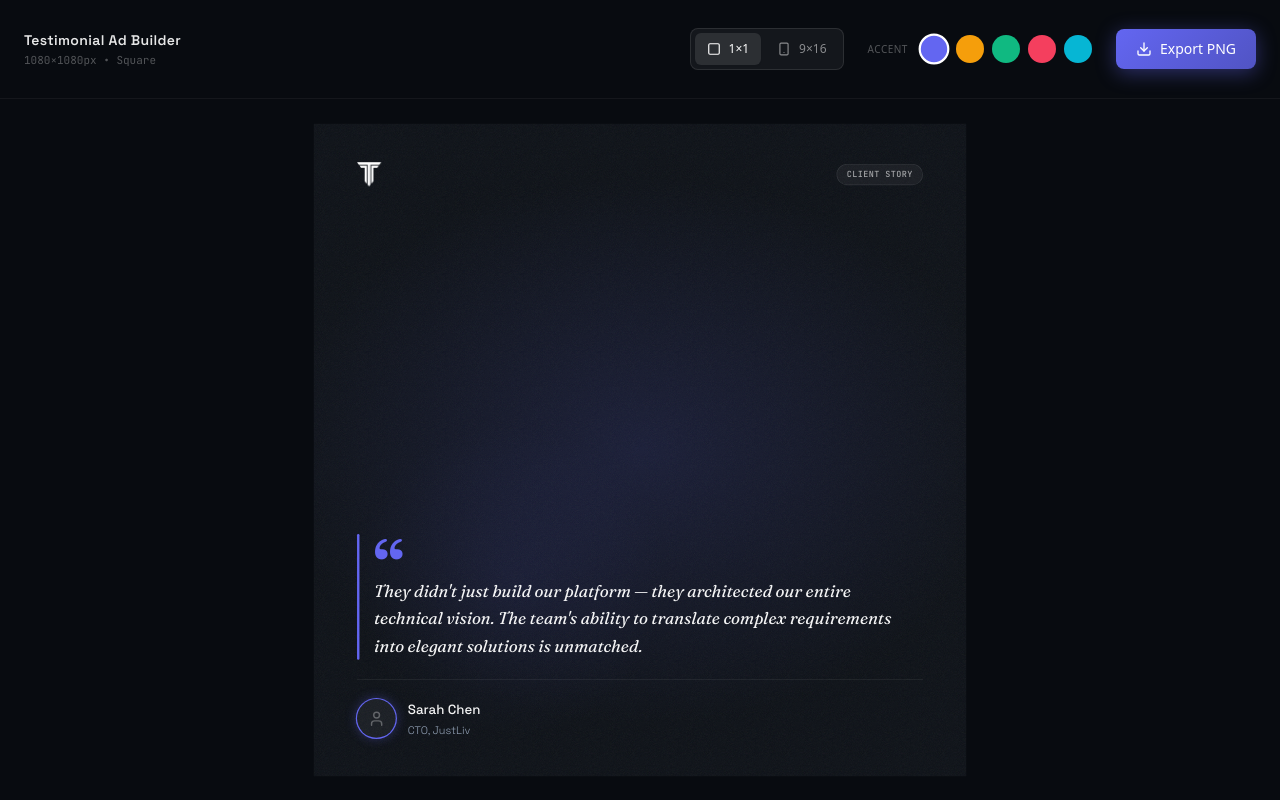
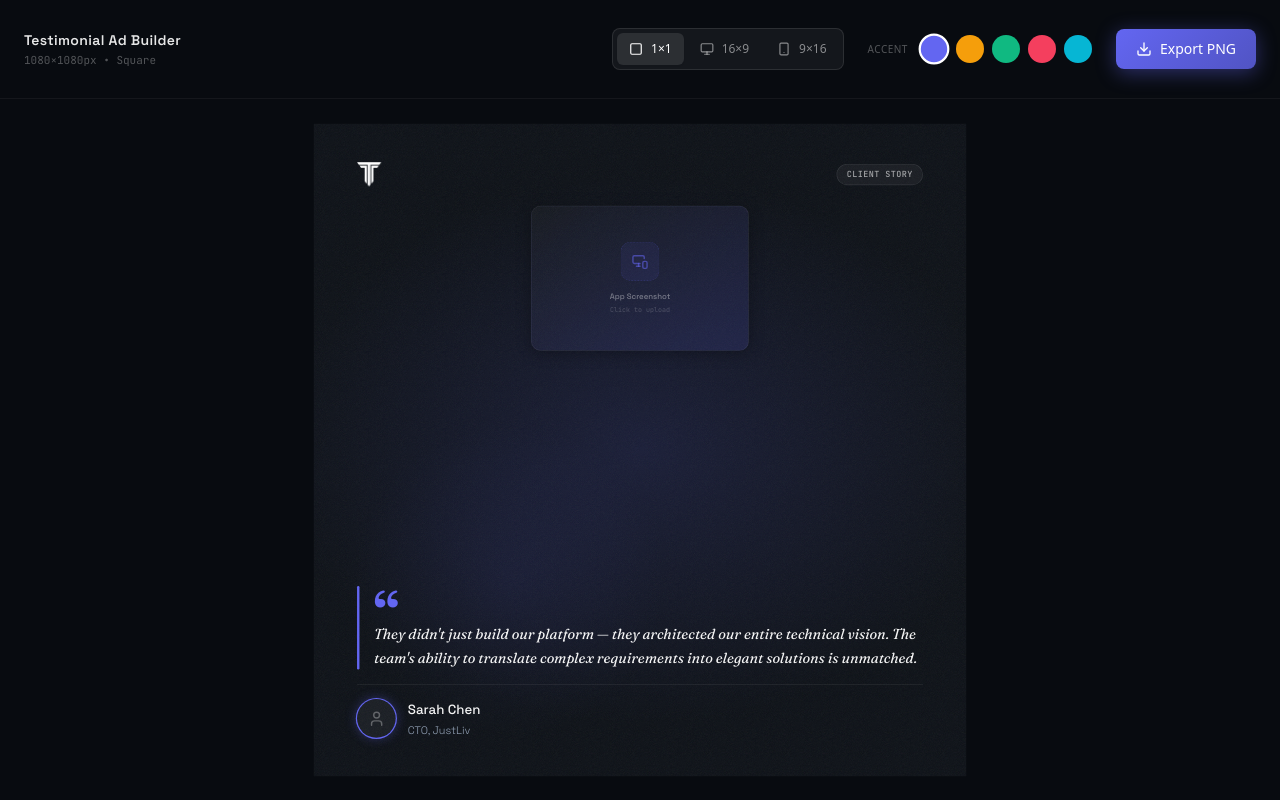
Before and after one commit to joshchakka/testimonial-ad-maker, a React (Vite) app: page / in a window 1280 px wide. Built offline with nearby package versions, Linux system fonts and the light colour scheme.

Commit message:
added 16x9 & image slots

```diff
--- /dev/null
+++ b/src/components/testimonial-ad/app-screenshot-slot.tsx
@@ -0,0 +1,123 @@
+import { useFileUpload } from "@/hooks/use-file-upload";
+import { MonitorSmartphone, X } from "lucide-react";
+import type { AccentTheme } from "./types";
+
+interface AppScreenshotSlotProps {
+  screenshotImage: string | null;
+  accentTheme: AccentTheme;
+  onScreenshotChange: (dataUrl: string | null) => void;
+  /** Orientation hint for sizing */
+  variant?: "square" | "vertical" | "landscape";
+}
+
+export function AppScreenshotSlot({
+  screenshotImage,
+  accentTheme,
+  onScreenshotChange,
+  variant = "square",
+}: AppScreenshotSlotProps) {
+  const { inputRef, triggerUpload, handleChange } = useFileUpload((url) =>
+    onScreenshotChange(url)
+  );
+
+  const dimensions = {
+    square: { width: 360, height: 240 },
+    vertical: { width: "100%" as const, height: 420 },
+    landscape: { width: "100%" as const, height: "100%" as const },
+  };
+
+  const dim = dimensions[variant];
+
+  return (
+    <div
+      className="relative cursor-pointer group"
+      onClick={triggerUpload}
+      title="Click to upload app screenshot"
+      style={{
+        width: dim.width,
+        height: dim.height,
+      }}
+    >
+      <div
+        className="w-full h-full rounded-2xl overflow-hidden transition-all border border-white/[0.08] relative"
+        style={{
+          background: screenshotImage
+            ? "transparent"
+            : `linear-gradient(135deg, rgba(255,255,255,0.03) 0%, ${accentTheme.gradientColor} 100%)`,
+          boxShadow: screenshotImage
+            ? `0 8px 40px rgba(0,0,0,0.5), 0 0 0 1px rgba(255,255,255,0.05)`
+            : `0 4px 24px rgba(0,0,0,0.3)`,
+        }}
+      >
+        {screenshotImage ? (
+          <img
+            src={screenshotImage}
+            alt="App screenshot"
+            className="w-full h-full object-cover object-top"
+          />
+        ) : (
+          <div className="w-full h-full flex flex-col items-center justify-center gap-4">
+            <div
+              className="w-16 h-16 rounded-2xl flex items-center justify-center transition-all group-hover:scale-110"
+              style={{
+                background: `${accentTheme.color}15`,
+                border: `1px dashed ${accentTheme.color}40`,
+              }}
+            >
+              <MonitorSmartphone
+                className="w-7 h-7 transition-colors"
+                style={{ color: `${accentTheme.color}90` }}
+              />
+            </div>
+            <div className="text-center">
+              <p
+                className="text-[13px] font-medium text-white/40 group-hover:text-white/60 transition-colors"
+                style={{ fontFamily: "'Space Grotesk', sans-serif" }}
+              >
+                App Screenshot
+              </p>
+              <p
+                className="text-[11px] text-white/20 mt-1"
+                style={{ fontFamily: "'JetBrains Mono', monospace" }}
+              >
+                Click to upload
+              </p>
+            </div>
+          </div>
+        )}
+
+        {/* Subtle inner shadow overlay for depth when image is present */}
+        {screenshotImage && (
+          <div
+            className="absolute inset-0 pointer-events-none rounded-2xl"
+            style={{
+              boxShadow: "inset 0 0 40px rgba(0,0,0,0.15)",
+            }}
+          />
+        )}
+      </div>
+
+      {/* Remove button */}
+      {screenshotImage && (
+        <button
+          className="absolute -top-2 -right-2 w-6 h-6 rounded-full bg-white/10 hover:bg-white/20 flex items-center justify-center opacity-0 group-hover:opacity-100 transition-opacity z-10 backdrop-blur-sm"
+          onClick={(e) => {
+            e.stopPropagation();
+            onScreenshotChange(null);
+          }}
+          title="Remove screenshot"
+        >
+          <X className="w-3.5 h-3.5 text-white/70" />
+        </button>
+      )}
+
+      <input
+        ref={inputRef}
+        type="file"
+        accept="image/*"
+        className="hidden"
+        onChange={handleChange}
+      />
+    </div>
+  );
+}
--- a/src/components/testimonial-ad/controls-toolbar.tsx
+++ b/src/components/testimonial-ad/controls-toolbar.tsx
@@ -1,4 +1,4 @@
-import { Download, Square, Smartphone } from "lucide-react";
+import { Download, Square, Smartphone, Monitor } from "lucide-react";
 import type { AccentTheme, AdFormat } from "./types";
 import { ACCENT_THEMES } from "./types";
 import { cn } from "@/lib/utils";
@@ -35,6 +35,18 @@ export function ControlsToolbar({
         >
           <Square className="w-3.5 h-3.5" />
           <span>1×1</span>
+        </button>
+        <button
+          onClick={() => onFormatChange("16x9")}
+          className={cn(
+            "flex items-center gap-2 px-3 py-2 rounded-md text-xs font-medium transition-all",
+            format === "16x9"
+              ? "bg-white/10 text-white shadow-sm"
+              : "text-white/50 hover:text-white/70"
+          )}
+        >
+          <Monitor className="w-3.5 h-3.5" />
+          <span>16×9</span>
         </button>
         <button
           onClick={() => onFormatChange("9x16")}
--- a/src/components/testimonial-ad/quote-block.tsx
+++ b/src/components/testimonial-ad/quote-block.tsx
@@ -14,6 +14,21 @@ export function QuoteBlock({
   onQuoteChange,
 }: QuoteBlockProps) {
   const isVertical = format === "9x16";
+  const isLandscape = format === "16x9";
+
+  const quoteMarkSize = isVertical
+    ? "text-[100px] -mb-6"
+    : isLandscape
+    ? "text-[90px] -mb-5"
+    : "text-[80px] -mb-5";
+
+  const quoteTextSize = isVertical
+    ? "text-[32px]"
+    : isLandscape
+    ? "text-[32px]"
+    : "text-[24px]";
+
+  const paddingLeft = isVertical ? "pl-8" : "pl-7";
 
   return (
     <div className="relative">
@@ -23,10 +38,10 @@ export function QuoteBlock({
         style={{ backgroundColor: accentTheme.color }}
       />
 
-      <div className={`${isVertical ? "pl-8" : "pl-7"}`}>
+      <div className={paddingLeft}>
         {/* Decorative opening quote mark */}
         <span
-          className={`block leading-none font-bold ${isVertical ? "text-[120px] -mb-8" : "text-[96px] -mb-6"}`}
+          className={`block leading-none font-bold ${quoteMarkSize}`}
           style={{
             fontFamily: "'Fraunces', serif",
             color: accentTheme.color,
@@ -39,7 +54,7 @@ export function QuoteBlock({
         <p
           contentEditable
           suppressContentEditableWarning
-          className={`text-white/95 leading-relaxed outline-none cursor-text ${isVertical ? "text-[36px]" : "text-[28px]"}`}
+          className={`text-white/95 leading-relaxed outline-none cursor-text ${quoteTextSize}`}
           style={{
             fontFamily: "'Fraunces', serif",
             fontStyle: "italic",
--- a/src/components/testimonial-ad/testimonial-ad-editor.tsx
+++ b/src/components/testimonial-ad/testimonial-ad-editor.tsx
@@ -21,9 +21,8 @@ export function TestimonialAdEditor() {
   const canvasRef = useRef<HTMLDivElement>(null);
   const mainRef = useRef<HTMLDivElement>(null);
 
-  const isVertical = format === "9x16";
-  const canvasWidth = 1080;
-  const canvasHeight = isVertical ? 1920 : 1080;
+  const canvasWidth = format === "16x9" ? 1920 : 1080;
+  const canvasHeight = format === "9x16" ? 1920 : 1080;
 
   // Responsive scale calculation
   useEffect(() => {
@@ -52,7 +51,7 @@ export function TestimonialAdEditor() {
     setIsExporting(true);
     try {
       const dataUrl = await toPng(canvasRef.current, {
-        width: 1080,
+        width: format === "16x9" ? 1920 : 1080,
         height: format === "9x16" ? 1920 : 1080,
         pixelRatio: 1,
         cacheBust: true,
@@ -82,7 +81,7 @@ export function TestimonialAdEditor() {
               Testimonial Ad Builder
             </h1>
             <p className="text-[11px] text-white/30 mt-0.5" style={{ fontFamily: "'JetBrains Mono', monospace" }}>
-              {canvasWidth}×{canvasHeight}px • {format === "1x1" ? "Square" : "Vertical"}
+              {canvasWidth}×{canvasHeight}px • {format === "1x1" ? "Square" : format === "9x16" ? "Vertical" : "Landscape"}
             </p>
           </div>
           <ControlsToolbar
--- a/src/components/testimonial-ad/testimonial-canvas.tsx
+++ b/src/components/testimonial-ad/testimonial-canvas.tsx
@@ -7,6 +7,7 @@ import { QuoteBlock } from "./quote-block";
 import { StarRating } from "./star-rating";
 import { ClientAvatar } from "./client-avatar";
 import { AttributionBlock } from "./attribution-block";
+import { AppScreenshotSlot } from "./app-screenshot-slot";
 import React from "react";
 
 interface TestimonialCanvasProps {
@@ -34,9 +35,10 @@ export function TestimonialCanvas({
   canvasRef,
 }: TestimonialCanvasProps) {
   const isVertical = format === "9x16";
+  const isLandscape = format === "16x9";
 
   // Scale canvas down to fit screen while maintaining aspect ratio
-  const canvasWidth = 1080;
+  const canvasWidth = isLandscape ? 1920 : 1080;
   const canvasHeight = isVertical ? 1920 : 1080;
 
   return (
@@ -60,6 +62,13 @@ export function TestimonialCanvas({
         >
           {isVertical ? (
             <VerticalLayout
+              data={data}
+              accentTheme={accentTheme}
+              format={format}
+              onDataChange={onDataChange}
+            />
+          ) : isLandscape ? (
+            <LandscapeLayout
               data={data}
               accentTheme={accentTheme}
               format={format}
@@ -112,25 +121,43 @@ function SquareLayout({
           onTextChange={(t) => onDataChange({ badgeText: t })}
         />
       </motion.div>
+
+      {/* App Screenshot */}
+      <motion.div
+        className="mt-8 flex justify-center"
+        variants={staggerVariants}
+        initial="hidden"
+        animate="visible"
+        custom={1}
+      >
+        <AppScreenshotSlot
+          screenshotImage={data.appScreenshot}
+          accentTheme={accentTheme}
+          onScreenshotChange={(img) => onDataChange({ appScreenshot: img })}
+          variant="square"
+        />
+      </motion.div>
+
       {/* Spacer pushes content to bottom */}
       <div className="flex-1" />
+
       {/* Star Rating */}
+      <motion.div
+        className="mb-5"
+        variants={staggerVariants}
+        initial="hidden"
+        animate="visible"
+        custom={2}
+      >
+        <StarRating rating={data.rating} accentTheme={accentTheme} onRatingChange={(r) => onDataChange({ rating: r })} />
+      </motion.div>
+      {/* Quote */}
       <motion.div
         className="mb-6"
         variants={staggerVariants}
         initial="hidden"
         animate="visible"
-        custom={1}
-      >
-        <StarRating rating={data.rating} accentTheme={accentTheme} onRatingChange={(r) => onDataChange({ rating: r })} />
-      </motion.div>
-      {/* Quote */}
-      <motion.div
-        className="mb-8"
-        variants={staggerVariants}
-        initial="hidden"
-        animate="visible"
-        custom={2}
+        custom={3}
       >
         <QuoteBlock
           quote={data.quote}
@@ -141,11 +168,11 @@ function SquareLayout({
       </motion.div>
       {/* Horizontal divider */}
       <motion.div
-        className="w-full h-px bg-white/10 mb-8"
+        className="w-full h-px bg-white/10 mb-6"
         variants={staggerVariants}
         initial="hidden"
         animate="visible"
-        custom={3}
+        custom={4}
       />
       {/* Bottom: Avatar + Attribution */}
       <motion.div
@@ -153,7 +180,7 @@ function SquareLayout({
         variants={staggerVariants}
         initial="hidden"
         animate="visible"
-        custom={4}
+        custom={5}
       >
         <div className="flex items-center gap-5">
           <ClientAvatar
@@ -207,15 +234,33 @@ function VerticalLayout({
           onTextChange={(t) => onDataChange({ badgeText: t })}
         />
       </motion.div>
+
+      {/* App Screenshot – hero slot in vertical format */}
+      <motion.div
+        className="mt-12 flex justify-center"
+        variants={staggerVariants}
+        initial="hidden"
+        animate="visible"
+        custom={1}
+      >
+        <AppScreenshotSlot
+          screenshotImage={data.appScreenshot}
+          accentTheme={accentTheme}
+          onScreenshotChange={(img) => onDataChange({ appScreenshot: img })}
+          variant="vertical"
+        />
+      </motion.div>
+
       {/* Spacer pushes content to bottom */}
       <div className="flex-1" />
+
       {/* Star rating */}
       <motion.div
         className="mb-8"
         variants={staggerVariants}
         initial="hidden"
         animate="visible"
-        custom={1}
+        custom={2}
       >
         <StarRating rating={data.rating} accentTheme={accentTheme} onRatingChange={(r) => onDataChange({ rating: r })} />
       </motion.div>
@@ -225,7 +270,7 @@ function VerticalLayout({
         variants={staggerVariants}
         initial="hidden"
         animate="visible"
-        custom={2}
+        custom={3}
       >
         <QuoteBlock
           quote={data.quote}
@@ -240,7 +285,7 @@ function VerticalLayout({
         variants={staggerVariants}
         initial="hidden"
         animate="visible"
-        custom={3}
+        custom={4}
       />
       {/* Bottom: Avatar + Attribution */}
       <motion.div
@@ -248,7 +293,7 @@ function VerticalLayout({
         variants={staggerVariants}
         initial="hidden"
         animate="visible"
-        custom={4}
+        custom={5}
       >
         <ClientAvatar
           avatarImage={data.avatarImage}
@@ -266,3 +311,104 @@ function VerticalLayout({
     </div>
   );
 }
+
+/* ─── 16×9 Landscape Layout (1920×1080) ─── */
+function LandscapeLayout({
+  data,
+  accentTheme,
+  format,
+  onDataChange,
+}: {
+  data: TestimonialData;
+  accentTheme: AccentTheme;
+  format: AdFormat;
+  onDataChange: (d: Partial<TestimonialData>) => void;
+}) {
+  return (
+    <div className="flex h-full">
+      {/* Left column – Attribution & Quote */}
+      <div className="flex flex-col justify-between w-[640px] shrink-0 px-[56px] py-[72px] border-r border-white/5">
+        {/* Top: Logo + Badge */}
+        <motion.div
+          className="flex items-center justify-between"
+          variants={staggerVariants}
+          initial="hidden"
+          animate="visible"
+          custom={0}
+        >
+          <LogoSlot
+            logoText={data.logoText}
+            logoImage={data.logoImage}
+            onLogoTextChange={(t) => onDataChange({ logoText: t })}
+            onLogoImageChange={(img) => onDataChange({ logoImage: img })}
+          />
+          <BadgePill
+            text={data.badgeText}
+            onTextChange={(t) => onDataChange({ badgeText: t })}
+          />
+        </motion.div>
+
+        {/* Middle: Quote */}
+        <motion.div
+          className="flex flex-col gap-6"
+          variants={staggerVariants}
+          initial="hidden"
+          animate="visible"
+          custom={1}
+        >
+          <StarRating
+            rating={data.rating}
+            accentTheme={accentTheme}
+            onRatingChange={(r) => onDataChange({ rating: r })}
+          />
+          <QuoteBlock
+            quote={data.quote}
+            accentTheme={accentTheme}
+            format={format}
+            onQuoteChange={(t) => onDataChange({ quote: t })}
+          />
+        </motion.div>
+
+        {/* Bottom: Avatar + Attribution */}
+        <motion.div
+          className="flex items-center gap-6"
+          variants={staggerVariants}
+          initial="hidden"
+          animate="visible"
+          custom={2}
+        >
+          <ClientAvatar
+            avatarImage={data.avatarImage}
+            accentTheme={accentTheme}
+            onAvatarImageChange={(img) => onDataChange({ avatarImage: img })}
+            size={72}
+          />
+          <AttributionBlock
+            clientName={data.clientName}
+            clientRole={data.clientRole}
+            onNameChange={(t) => onDataChange({ clientName: t })}
+            onRoleChange={(t) => onDataChange({ clientRole: t })}
+          />
+        </motion.div>
+      </div>
+
+      {/* Right column – App Screenshot (widescreen hero) */}
+      <div className="flex-1 flex items-center justify-center p-[40px]">
+        <motion.div
+          className="w-full h-full"
+          variants={staggerVariants}
+          initial="hidden"
+          animate="visible"
+          custom={3}
+        >
+          <AppScreenshotSlot
+            screenshotImage={data.appScreenshot}
+            accentTheme={accentTheme}
+            onScreenshotChange={(img) => onDataChange({ appScreenshot: img })}
+            variant="landscape"
+          />
+        </motion.div>
+      </div>
+    </div>
+  );
+}
--- a/src/components/testimonial-ad/types.ts
+++ b/src/components/testimonial-ad/types.ts
@@ -1,4 +1,4 @@
-export type AdFormat = "1x1" | "9x16";
+export type AdFormat = "1x1" | "9x16" | "16x9";
 
 export interface AccentTheme {
   name: string;
@@ -48,6 +48,7 @@ export interface TestimonialData {
   logoText: string;
   logoImage: string | null;
   avatarImage: string | null;
+  appScreenshot: string | null;
   rating: number;
 }
 
@@ -60,5 +61,6 @@ export const DEFAULT_TESTIMONIAL: TestimonialData = {
   logoText: "DEVCRAFT",
   logoImage: "/images/Logomark - White.png",
   avatarImage: null,
+  appScreenshot: null,
   rating: 5,
 };
```
